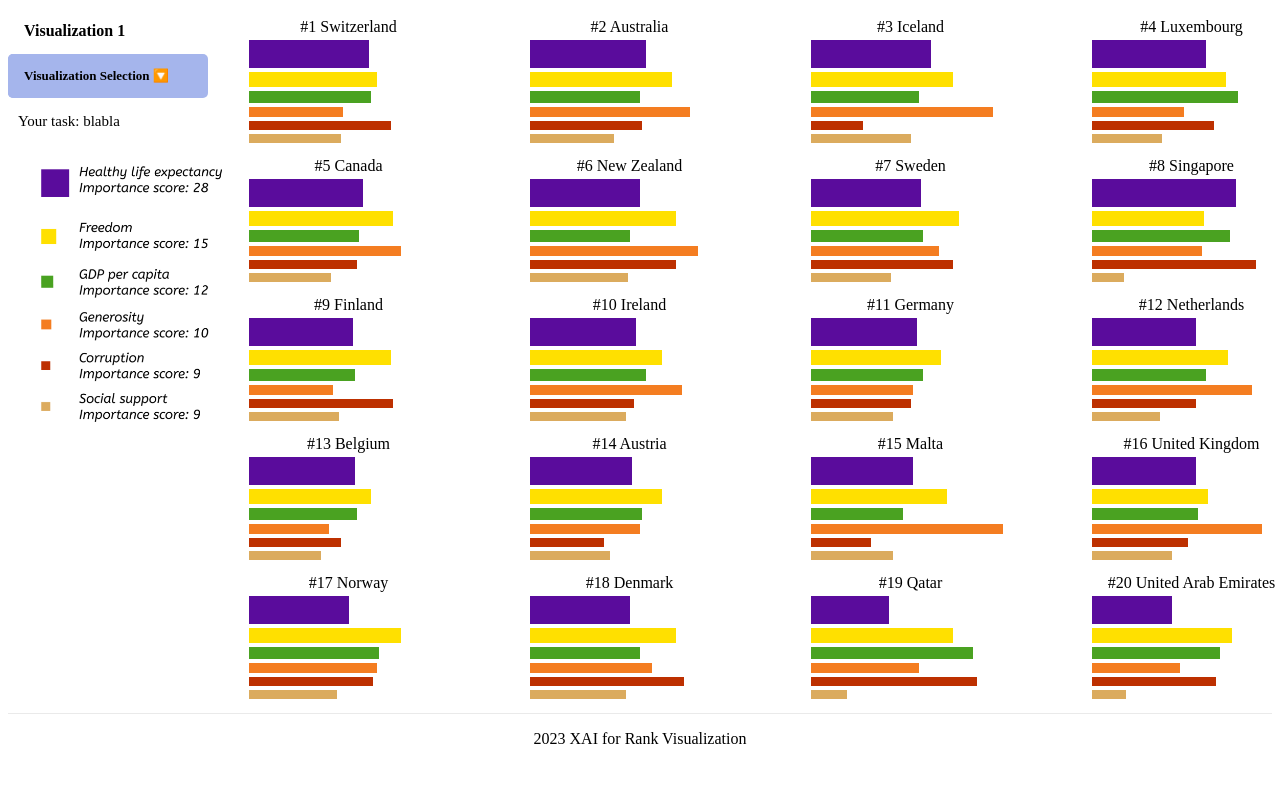
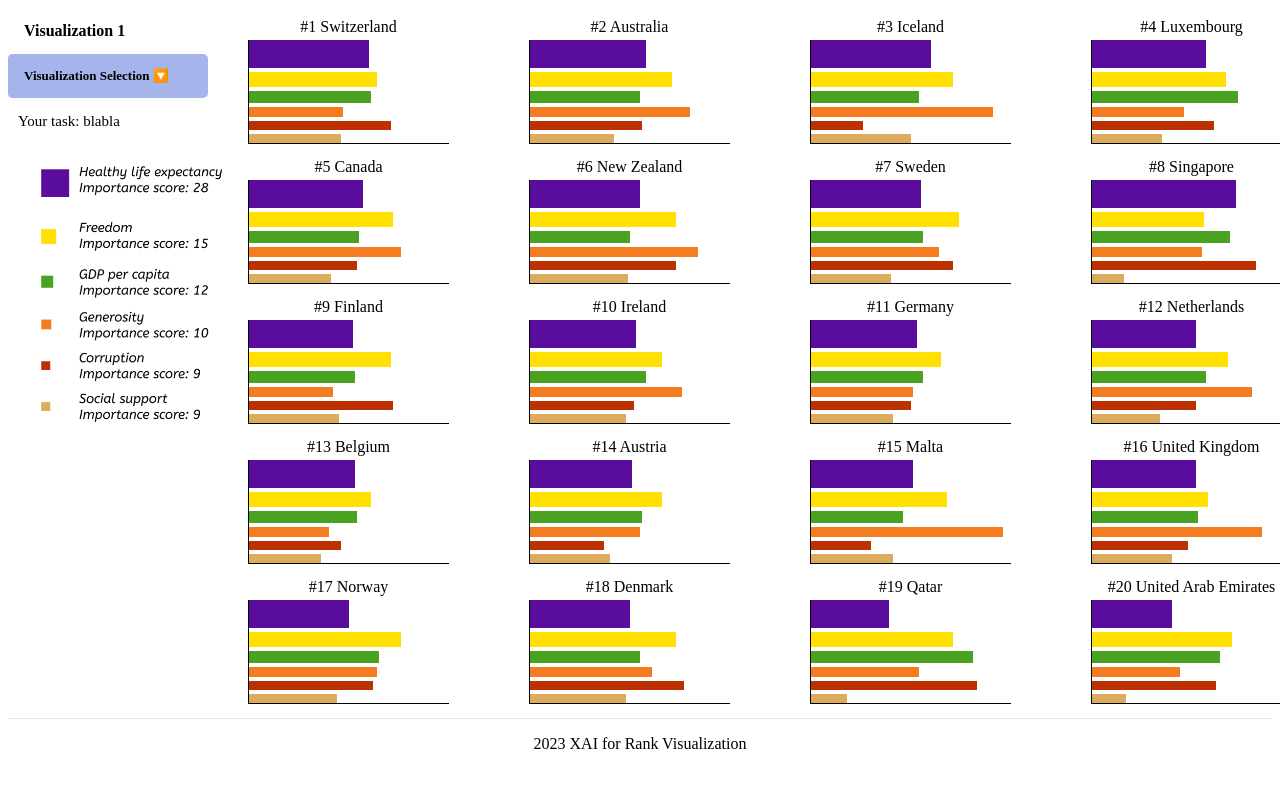
Before and after one commit to tluo3032/visualization_xai, a Next.js app: page /visualization1 in a window 1280 px wide. Shown: the top 788 px of the page. Built offline with nearby package versions, Linux system fonts and the light colour scheme.

Commit message:
Added axis but lable needed

```diff
--- a/src/chartComponents/BarChartCountry.module.css
+++ b/src/chartComponents/BarChartCountry.module.css
@@ -7,6 +7,8 @@
     gap: 4px;
     margin: 4px;
     padding: 0px;
+    border-bottom: black solid 1px;
+    border-left: black solid 1px;
 }
 
 .data {
```
